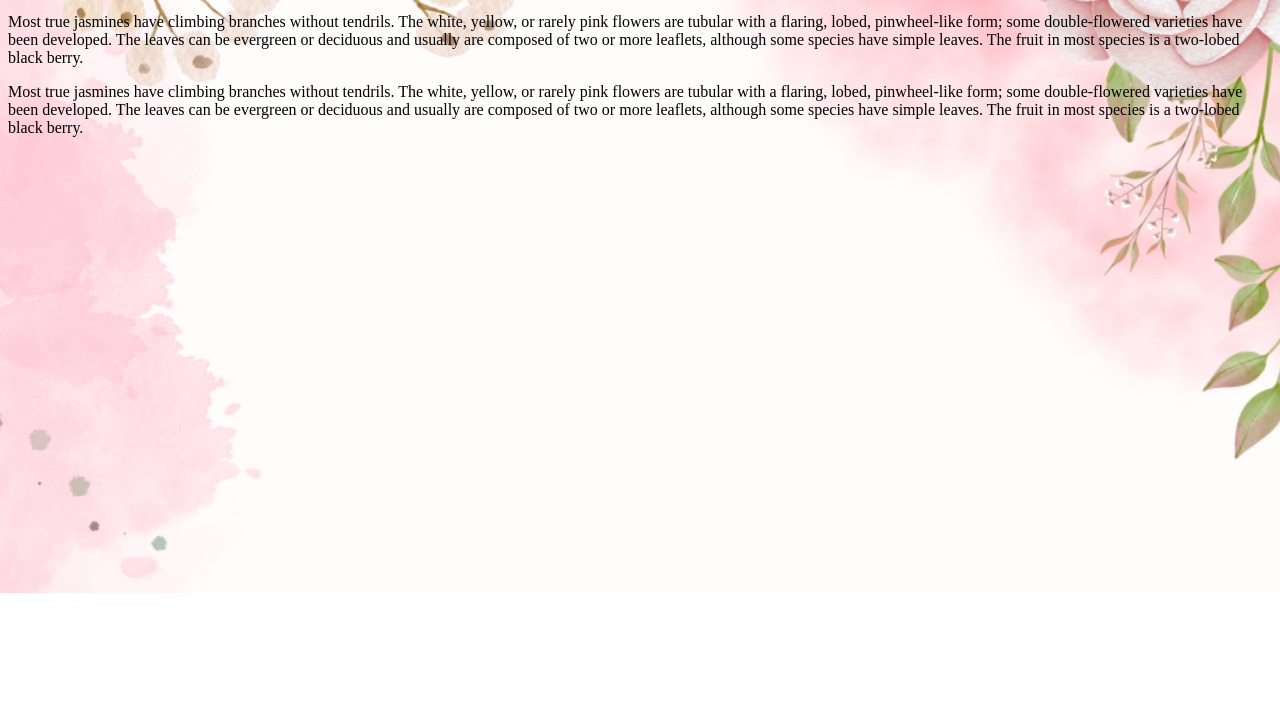
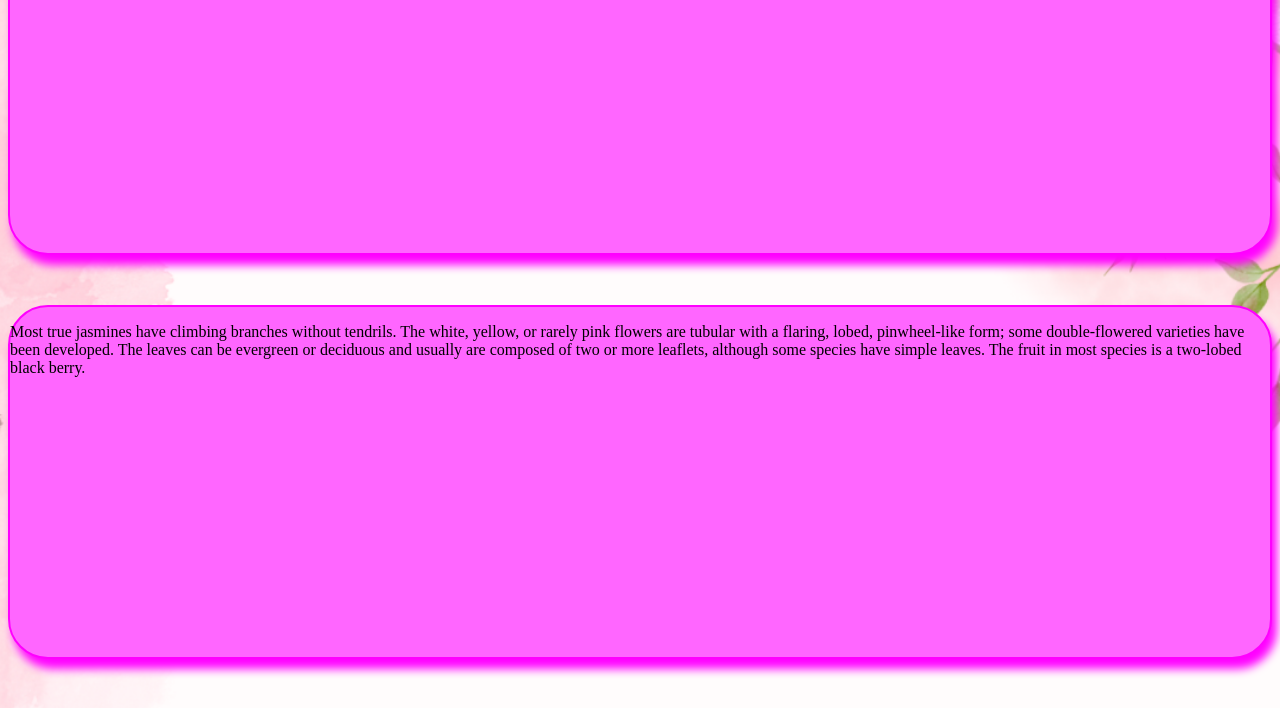
Before and after one commit to Juhi-Karosiya/flowers, a plain HTML site: page page/jasmine.html in a window 1280 px wide. Shown: the part 207-915 px from the top of the page. Before the commit the page ends 800 px from the top, so only its background shows below. Drawn offline with Linux system fonts and the light colour scheme; files whose address does not match are found by name.

Commit message:
css to container added

```diff
--- a/page/jasmine.html
+++ b/page/jasmine.html
@@ -9,6 +9,17 @@
             background: url(./img/bg.png);
             background-size: cover;
             padding-bottom: 100px;
+        }
+
+        .container{
+            height: 350px;
+            border-radius: 40px;
+            background-color: #ff66ff;
+            border: 2px solid #ff00ff;
+            box-shadow: 5px 10px 10px #ff00ff;
+            position: relative;
+            top: 100px;
+            margin-bottom: 50px;
         }
 
 
```
